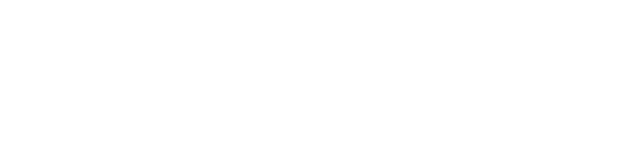
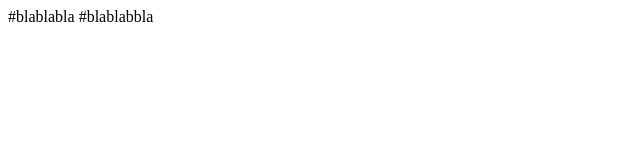
Before and after one commit to TheoQue/Projet-Web-Perso, a plain HTML site: page index.html in a window 1280 px wide. Shown: the whole page, without its empty margins (0-640 px from the left). Drawn offline with Linux system fonts and the light colour scheme.

Commit message:
cest bon

```diff
--- a/index.html
+++ b/index.html
@@ -1,3 +1,6 @@
 <!DOCTYPE HTML>
 <meta>
 	<charset = UTF-8>
+
+#blablabla
+#blablabbla
```
